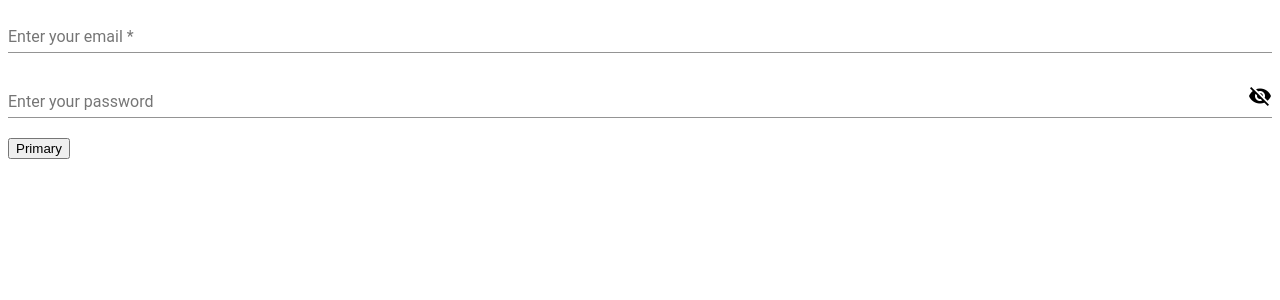
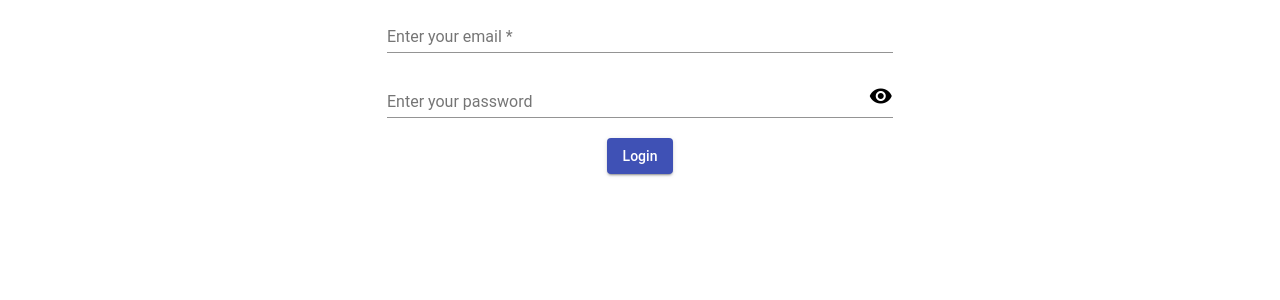
Before and after one commit to sidgharge/ToDoAngular, an Angular app: page / in a window 1280 px wide. Shown: the top 300 px of the page. Built offline with nearby package versions, Linux system fonts and the light colour scheme.

Commit message:
material

```diff
--- a/package.json
+++ b/package.json
@@ -17,6 +17,7 @@
     "@angular/common": "^5.2.0",
     "@angular/compiler": "^5.2.0",
     "@angular/core": "^5.2.0",
+    "@angular/flex-layout": "^5.0.0-beta.13",
     "@angular/forms": "^5.2.0",
     "@angular/http": "^5.2.0",
     "@angular/material": "^5.2.2",
--- a/src/app/app.module.ts
+++ b/src/app/app.module.ts
@@ -8,6 +8,8 @@ import {MatFormFieldModule} from '@angular/material/form-field';
 import { MatInputModule } from '@angular/material/input';
 import { MatIconModule } from '@angular/material/icon';
 import {MatCardModule} from '@angular/material/card';
+import { FlexLayoutModule } from '@angular/flex-layout';
+import {MatButtonModule} from '@angular/material/button';
 
 import { AppComponent } from './app.component';
 import { RegistrationComponent } from './registration/registration.component';
@@ -33,7 +35,9 @@ import { NoteComponent } from './note/note.component';
     MatInputModule,
     MatIconModule,
     MatCardModule,
+    MatButtonModule,
     BrowserAnimationsModule,
+    FlexLayoutModule,
     RouterModule.forRoot([
       {
         'path': 'register',
--- a/src/app/login/login.component.html
+++ b/src/app/login/login.component.html
@@ -1,26 +1,18 @@
-<!-- <form [formGroup]="form" (ngSubmit)="login(form.value)">
+<div class="container" fxLayout fxLayout.xs="column" fxLayoutAlign="center" fxFlex>
 
-  <input type="text" placeholder="Email Id" formControlName="email">
-  <br><br>
-
-  <input type="text" placeholder="Password" formControlName="password">
-  <br><br>
-
-  <input type="submit" value="submit" [disabled]="!form.valid">
-
-</form> -->
-
-<form [formGroup]="form" (ngSubmit)="login(form.value)" class="login-form">
+  <form [formGroup]="form" (ngSubmit)="login(form.value)" class="login-form" fxFlex="40%">
     <mat-form-field>
       <input matInput placeholder="Enter your email" formControlName="email" required>
     </mat-form-field>
 
     <mat-form-field>
-    <input matInput placeholder="Enter your password" [type]="hide ? 'password' : 'text'" formControlName="password">
-    <mat-icon matSuffix (click)="hide = !hide">{{hide ? 'visibility' : 'visibility_off'}}</mat-icon>
+      <input matInput placeholder="Enter your password" [type]="hide ? 'text' : 'password'" formControlName="password">
+      <mat-icon matSuffix (click)="hide = !hide">{{hide ? 'visibility_off' : 'visibility'}}</mat-icon>
     </mat-form-field>
 
-  <div class="button-row">
-    <button mat-raised-button color="primary">Primary</button>
+    <div class="button-row" fxLayoutAlign="center">
+      <button mat-raised-button color="primary">Login</button>
     </div>
   </form>
+
+</div>
--- a/src/app/login/login.component.ts
+++ b/src/app/login/login.component.ts
@@ -1,8 +1,6 @@
 import { Component, OnInit } from '@angular/core';
 import { FormGroup, FormControl, Validators } from '@angular/forms';
 import { LoginService } from '../login.service';
-import {MatFormFieldModule} from '@angular/material/form-field';
-import { MatInputModule } from '@angular/material/input';
 import { Router } from '@angular/router';
 
 
--- a/src/app/registration/registration.component.html
+++ b/src/app/registration/registration.component.html
@@ -1,20 +1,32 @@
-<form [formGroup]="form" (ngSubmit)="register(form.value)">
+<div class="container" fxLayout fxLayout.xs="column" fxLayoutAlign="center" fxFlex>
 
-  <input type="text" placeholder="First Name" formControlName="firstName">
-  <br><br>
+  <form [formGroup]="form" (ngSubmit)="register(form.value)" fxLayoutAlign="center" fxFlex="40%">
 
-  <input type="text" placeholder="Last Name" formControlName="lastName">
-  <br><br>
+    <mat-form-field>
+      <input matInput placeholder="First Name" formControlName="firstName" required>
+    </mat-form-field>
+    <br>
+    <mat-form-field>
+      <input matInput placeholder="Last Name" formControlName="lastName" required>
+    </mat-form-field>
+    <br>
+    <mat-form-field>
+      <input matInput placeholder="Contact" formControlName="contact" required>
+    </mat-form-field>
+    <br>
+    <mat-form-field>
+      <input matInput placeholder="Email Id" formControlName="email" required>
+    </mat-form-field>
+    <br>
+    <mat-form-field>
+      <input matInput placeholder="Enter your password" [type]="hide ? 'text' : 'password'" formControlName="password" required>
+      <mat-icon matSuffix (click)="hide = !hide">{{hide ? 'visibility_off' : 'visibility'}}</mat-icon>
+    </mat-form-field>
+    <br>
+    <div class="button-row" fxLayoutAlign="center">
+      <button mat-raised-button color="primary" [disabled]="!form.valid">Register</button>
+    </div>
 
-  <input type="text" placeholder="Contact" formControlName="contact">
-  <br><br>
+  </form>
 
-  <input type="text" placeholder="Email Id" formControlName="email">
-  <br><br>
-
-  <input type="text" placeholder="Password" formControlName="password">
-  <br><br>
-
-  <input type="submit" value="submit" [disabled]="!form.valid">
-
-</form>
+</div>
--- a/src/app/registration/registration.component.ts
+++ b/src/app/registration/registration.component.ts
@@ -1,6 +1,7 @@
 import { Component, OnInit } from '@angular/core';
 import { FormGroup, FormControl, Validators } from '@angular/forms';
 import { LoginService } from '../login.service';
+import { Router } from '@angular/router';
 
 @Component({
   selector: 'app-registration',
@@ -11,7 +12,7 @@ export class RegistrationComponent implements OnInit {
 
   form;
 
-  constructor(private _loginService: LoginService) { }
+  constructor(private _loginService: LoginService, private _router: Router) { }
 
   ngOnInit() {
 
@@ -25,12 +26,14 @@ export class RegistrationComponent implements OnInit {
 
   }
 
-  register(user){
+  register(user) {
     this._loginService.register(user)
       .subscribe(
         res => {
-          if(res.status != 1){
+          if (res.status != 1) {
             alert(res.message);
+          } else {
+            this._router.navigate(['login']);
           }
         }
       )
```
Also changed, not shown: 1 other file (tests, documents, lock files or other folders). Lines whose indentation alone changed are shown as unchanged.
